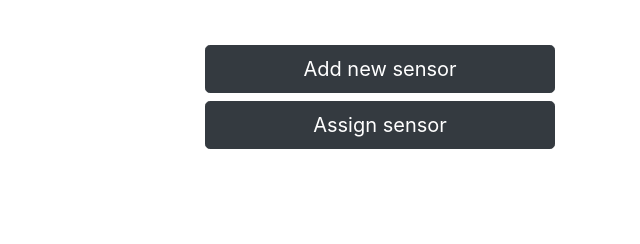
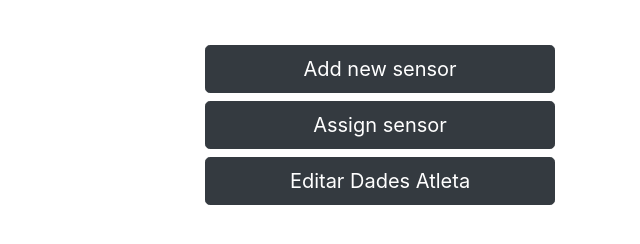
Before and after one commit to segmentationfaultcoredumped/uCode2019, a Django app: template data/templates/data/athlete.html in a window 1280 px wide. Shown: the part 168-412 px from the top of the page, without its empty margins (640-1280 px from the left). Run offline with Django 3.2, Linux system fonts and the light colour scheme; the template is opened without the code that fills it, so the values that code supplies are empty; some libraries are stand-ins or nearby versions.

Commit message:
Nou botó a athletes

```diff
--- a/data/templates/data/athlete.html
+++ b/data/templates/data/athlete.html
@@ -40,6 +40,7 @@
         <div id="manage-sensor" class="col-xs-12">
             <a href="{% url 'new-sensor' %}" class="btn btn-dark btn-lg btn-block">Add new sensor</a>
             <a href="{% url 'assign-sensor' %}" class="btn btn-dark btn-lg btn-block">Assign sensor</a>
+            <a href="{% url 'edit-athlete' athlete.id %}" class="btn btn-dark btn-lg btn-block">Editar Dades Atleta</a>
         </div>
     </div>
 </div>
```
